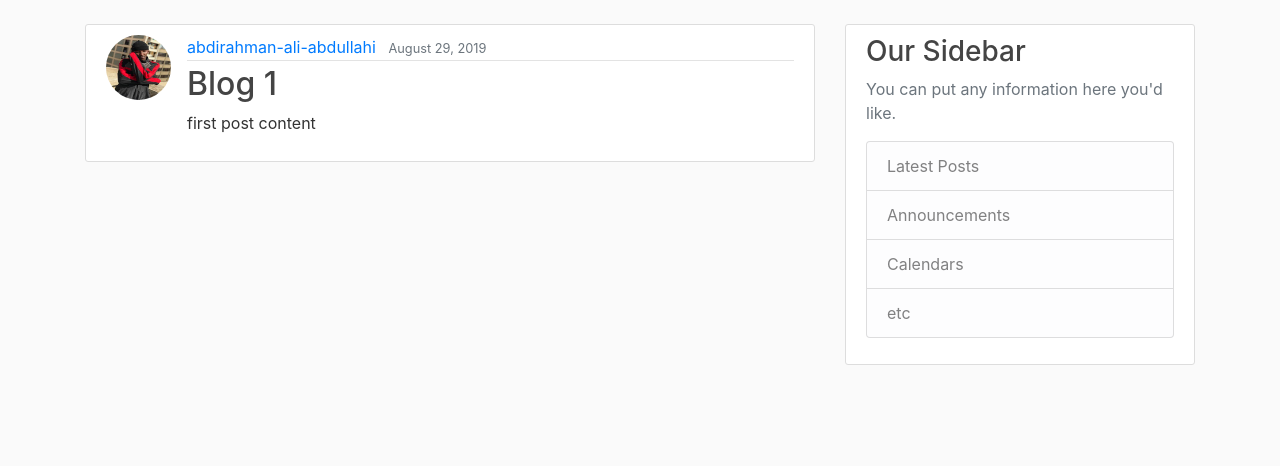
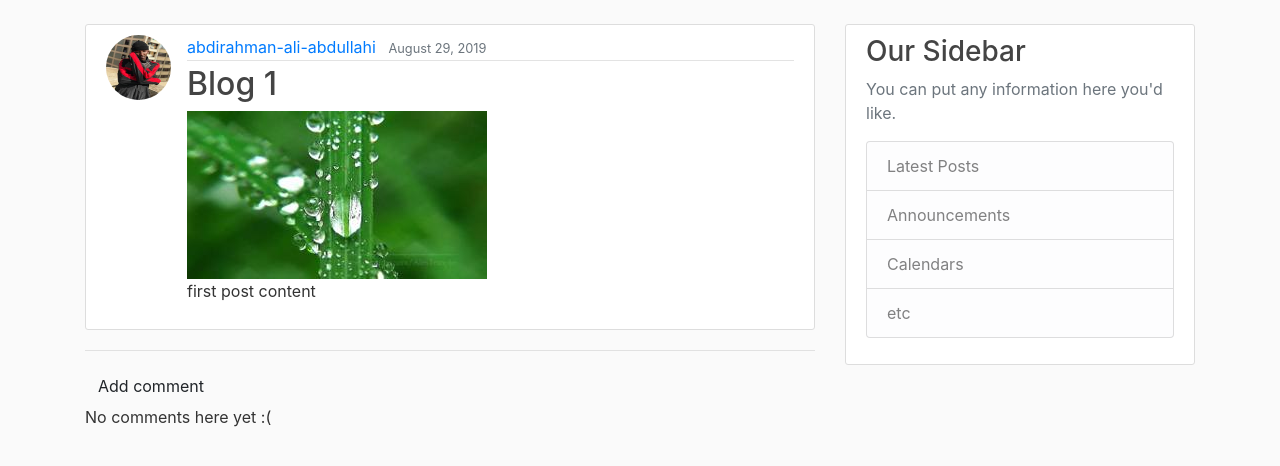
Before and after one commit to AbdirahmanAliAbdullahi/myparent, a Django app: page /post/1/ in a window 1280 px wide. Shown: the part 56-522 px from the top of the page. Run offline with Django 3.2, Linux system fonts and the light colour scheme; data comes from the database, SQL or seed files in the repository; both versions use the stored data as it was after the commit; some libraries are stand-ins or nearby versions.

Commit message:
my updated project

```diff
--- a/blog/admin.py
+++ b/blog/admin.py
@@ -1,4 +1,5 @@
 from django.contrib import admin
-from .models import Post
+from .models import Post,Comment
 
 admin.site.register(Post)
+admin.site.register(Comment)
--- a/blog/models.py
+++ b/blog/models.py
@@ -2,6 +2,7 @@ from django.db import models
 from django.contrib.auth.models import User
 from django.utils import timezone
 from django.urls import reverse
+from PIL import Image
 
 
 
@@ -12,10 +13,42 @@ class Post(models.Model):
 	content=models.TextField()
 	date_posted=models.DateTimeField(default=timezone.now)
 	author=models.ForeignKey(User,on_delete=models.CASCADE)
+	image=models.ImageField(default='default.jpg',upload_to='post_media')
+
 
 
 	def __str__(self):
 		return self.title
 
+	def save(self):
+		super().save()
+
+		img=Image.open(self.image.path)
+
+		if img.height>300 or img.width>300:
+			output_size=(300,300)
+			img.thumbnail(output_size)
+			img.save(self.image.path)
+
+
 	def get_absolute_url(self):
 		return reverse ('post-detail',kwargs={'pk':self.pk})
+
+
+	   #'blog.Post'
+
+
+
+class Comment(models.Model):
+    post = models.ForeignKey(Post, on_delete=models.CASCADE, related_name='comments')
+    author = models.CharField(max_length=200)
+    text = models.CharField(max_length=20000)
+    created_date = models.DateTimeField(default=timezone.now)
+    approved_comment = models.BooleanField(default=False)
+
+    def approve(self):
+        self.approved_comment = True
+        self.save()
+
+    def __str__(self):
+        return self.text
--- a/blog/static/blog/main.css
+++ b/blog/static/blog/main.css
@@ -82,3 +82,7 @@ a.article-title:hover {
 .account-heading {
   font-size: 2.5rem;
 }
+
+.comment {
+    margin: 20px 0px 20px 20px;
+}
--- a/blog/templates/blog/home.html
+++ b/blog/templates/blog/home.html
@@ -10,7 +10,10 @@
 		      <small class="text-muted">{{ post.date_posted|date:'F d, Y' }}</small>
 		    </div>
 		    <h2><a class="article-title" href="{% url 'post-detail' post.id %}">{{ post.title }}</a></h2>
+		    <img src="{{ post.image.url }}">
 		    <p class="article-content">{{ post.content }}</p>
+
+
 		  </div>
 		</article>
 	{% endfor %}
--- a/blog/templates/blog/post_detail.html
+++ b/blog/templates/blog/post_detail.html
@@ -14,7 +14,29 @@
 	      {% endif %}
 	    </div>
 	    <h2 class="article-title">{{ object.title }}</h2>
+	    <img src="{{ post.image.url }}">
 	    <p class="article-content">{{ object.content }}</p>
 	  </div>
   </article>
+  <hr>
+  	<a class="btn btn-default" href="{% url 'add_comment_to_post' pk=post.pk %}">Add comment</a>
+	{% for comment in post.comments.all %}
+	    {% if user.is_authenticated or comment.approved_comment %}
+		    <div class="comment">
+		        <div class="date">
+		            {{ comment.created_date }}
+		            {% if not comment.approved_comment %}
+		                <a class="btn btn-default" href="{% url 'comment_remove' pk=comment.pk %}"><span class="glyphicon glyphicon-remove"></span></a>
+		                <a class="btn btn-default" href="{% url 'comment_approve' pk=comment.pk %}"><span class="glyphicon glyphicon-ok"></span></a>
+		            {% endif %}
+		        </div>
+		        <strong>{{ comment.author }}</strong>
+		        <p>{{ comment.text|linebreaks }}</p>
+		    </div>
+	    {% endif %}
+		{% empty %}
+	    	<p>No comments here yet :(</p>
+	{% endfor %}
+
+
 {% endblock content %}
--- a/blog/templates/blog/user_posts.html
+++ b/blog/templates/blog/user_posts.html
@@ -11,6 +11,7 @@
 		      <small class="text-muted">{{ post.date_posted|date:'F d, Y' }}</small>
 		    </div>
 		    <h2><a class="article-title" href="{% url 'post-detail' post.id %}">{{ post.title }}</a></h2>
+		    <img src="{{ post.image.url }}">
 		    <p class="article-content">{{ post.content }}</p>
 		  </div>
 		</article>
--- a/blog/urls.py
+++ b/blog/urls.py
@@ -21,10 +21,13 @@ from . import views
 
 urlpatterns = [
     path('',PostListView.as_view(),name='blog-home' ),
+    path('post/<int:pk>/comment/', views.add_comment_to_post, name='add_comment_to_post'),
+    path('comment/<int:pk>/approve/', views.comment_approve, name='comment_approve'),
+    path('comment/<int:pk>/remove/', views.comment_remove, name='comment_remove'),
     path('user/<str:username>',UserPostListView.as_view(),name='user-posts' ),
     path('post/<int:pk>/',PostDetailView.as_view(),name='post-detail' ),
     path('post/<int:pk>/update/',PostUpdateView.as_view(),name='post-update' ),
-     path('post/<int:pk>/delete/',PostDeleteView.as_view(),name='post-delete' ),
+    path('post/<int:pk>/delete/',PostDeleteView.as_view(),name='post-delete' ),
     path('post/new/',PostCreateView.as_view(),name='post-create' ),
     path('about/',views.about,name='blog-about' ),
 ]
--- a/blog/views.py
+++ b/blog/views.py
@@ -1,8 +1,11 @@
-from django.shortcuts import render,get_object_or_404
+from django.shortcuts import render,get_object_or_404,redirect
 from django.contrib.auth.mixins import LoginRequiredMixin,UserPassesTestMixin
 from django.contrib.auth.models import User
 from django.views.generic import ListView,DetailView,CreateView,UpdateView,DeleteView
-from .models import Post
+from .models import Post,Comment
+from .forms import CommentForm
+from django.contrib.auth.decorators import login_required
+
 
 
 
@@ -13,7 +16,7 @@ def home(request):
     context={'posts':Post.objects.all()}
     return render(request, 'blog/home.html', context)
 
-class PostListView(ListView):
+class PostListView( ListView):
     model=Post
     template_name='blog/home.html'  #<app>/<model>_<viewtype>.html
     context_object_name='posts'
@@ -72,9 +75,32 @@ class PostDeleteView(LoginRequiredMixin,UserPassesTestMixin,DeleteView):
             return True
         return False
 
+def about(request):
+	return render(request,'blog/about.html',{'title':'About'})
 
 
+def add_comment_to_post(request, pk):
+    post = get_object_or_404(Post, pk=pk)
+    if request.method == "POST":
+        form = CommentForm(request.POST)
+        if form.is_valid():
+            comment = form.save(commit=False)
+            comment.post = post
+            comment.save()
+            return redirect('/')
+    else:
+        form = CommentForm()
+    return render(request, 'blog/add_comment_to_post.html', {'form': form})
 
 
-def about(request):
-	return render(request,'blog/about.html',{'title':'About'})
+@login_required
+def comment_approve(request, pk):
+    comment = get_object_or_404(Comment, pk=pk)
+    comment.approve()
+    return redirect('post_detail', pk=comment.post.pk)
+
+@login_required
+def comment_remove(request, pk):
+    comment = get_object_or_404(Comment, pk=pk)
+    comment.delete()
+    return redirect('post_detail', pk=comment.post.pk)
```
Also changed, not shown: blog/forms.py (added, +9 -0 lines), blog/templates/blog/add_comment_to_post.html (added, +9 -0 lines), blog/migrations/0002_comment.py (added), blog/migrations/0003_auto_20190917_1450.py (added), blog/migrations/0004_auto_20190917_1503.py (added), blog/migrations/0005_remove_post_image.py (added), blog/migrations/0006_post_image.py (added), db.sqlite3, media/post_media/img2.jpg (added).
